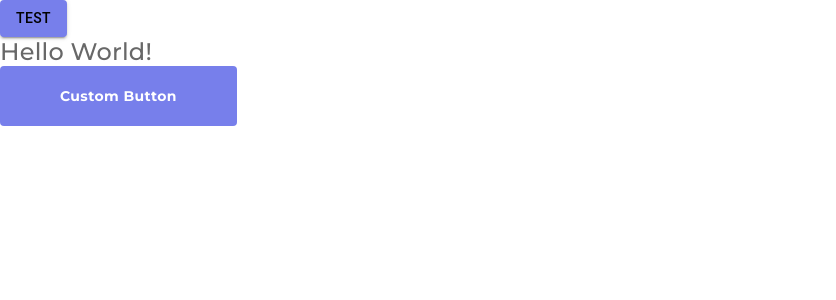
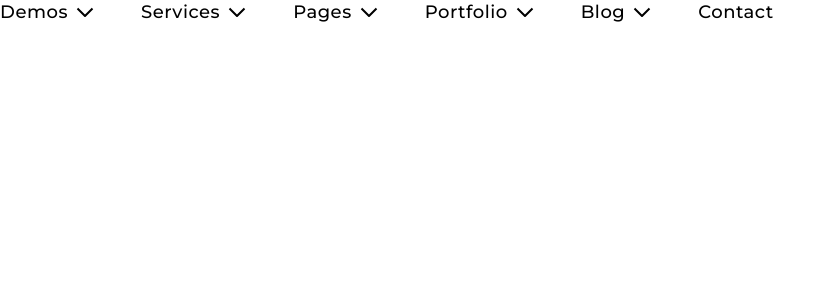
Before and after one commit to Catravine/mui5-agency-landing-page, a React (Create React App) app: page / in a window 1280 px wide. Shown: the top 300 px of the page, without its empty margins (0-836 px from the left). Built offline with nearby package versions, Linux system fonts and the light colour scheme.

Commit message:
basis of navbar, but flex display is weird

```diff
--- a/src/App.js
+++ b/src/App.js
@@ -1,17 +1,11 @@
 import React from 'react';
-import { Button, Typography, Box } from '@mui/material'
-import CustomButton from './components/Button/';
+import { Box } from '@mui/material'
+import Navbar from './components/Navbar'
 
 const App = () => {
   return (
     <Box>
-      <Button variant='contained' color='slateBlue'>Test</Button>
-      <Typography variant='body1'>
-        Hello World!
-      </Typography>
-      <CustomButton>
-        Custom Button
-      </CustomButton>
+      <Navbar />
     </Box>
   );
 }
--- /dev/null
+++ b/src/components/Navbar/Navbar.js
@@ -0,0 +1,49 @@
+import React from 'react';
+import { Box } from '@mui/material';
+import MuiButton from '@mui/material/Button';
+import arrow from '../../assets/img/chevron-down.svg';
+
+const pages = [
+  {title: 'Demos', arrow: true},
+  {title: 'Services', arrow: true},
+  {title: 'Pages', arrow: true},
+  {title: 'Portfolio', arrow: true},
+  {title: 'Blog', arrow: true},
+  {title: 'Contact', arrow: false}
+];
+
+const styles = {
+  btnLink: {
+    fontFamily: 'Montserrat, sans-serif',
+    fontWeight: 500,
+    fontSize: '18px',
+    lineHeight: '22px',
+    textTransform: 'capitalize',
+    // display: 'flex',
+    padding: '0',
+    marginRight: '44px',
+    color: '#000'
+  }
+}
+
+const Navbar = () => {
+  return (
+    <Box
+      xs={{
+        flexGrow: 1,
+        // display: {lg: 'flex'},
+        justifyContent: 'flex-end'
+      }}
+    >
+      {pages.map((page, index) => (
+        <MuiButton key={index} sx={styles.btnLink}>
+          {page.title}{page.arrow && (
+            <img src={arrow} style={{marginLeft: '5px'}} alt='arrow' />
+          )}
+        </MuiButton>
+      ))}
+    </Box>
+  )
+}
+
+export default Navbar;
--- /dev/null
+++ b/src/components/Navbar/index.js
@@ -0,0 +1,2 @@
+import Navbar from './Navbar';
+export default Navbar
```
